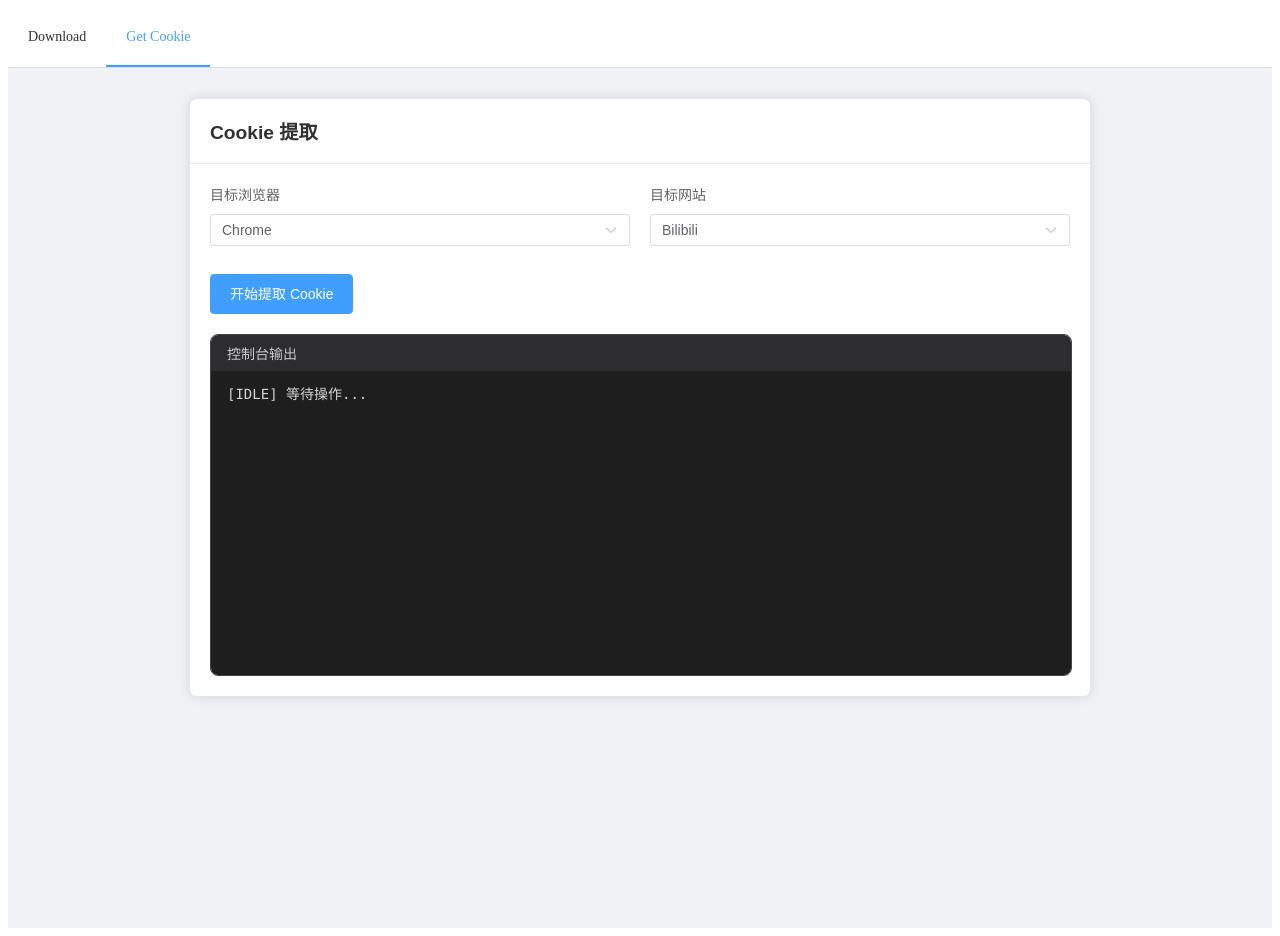
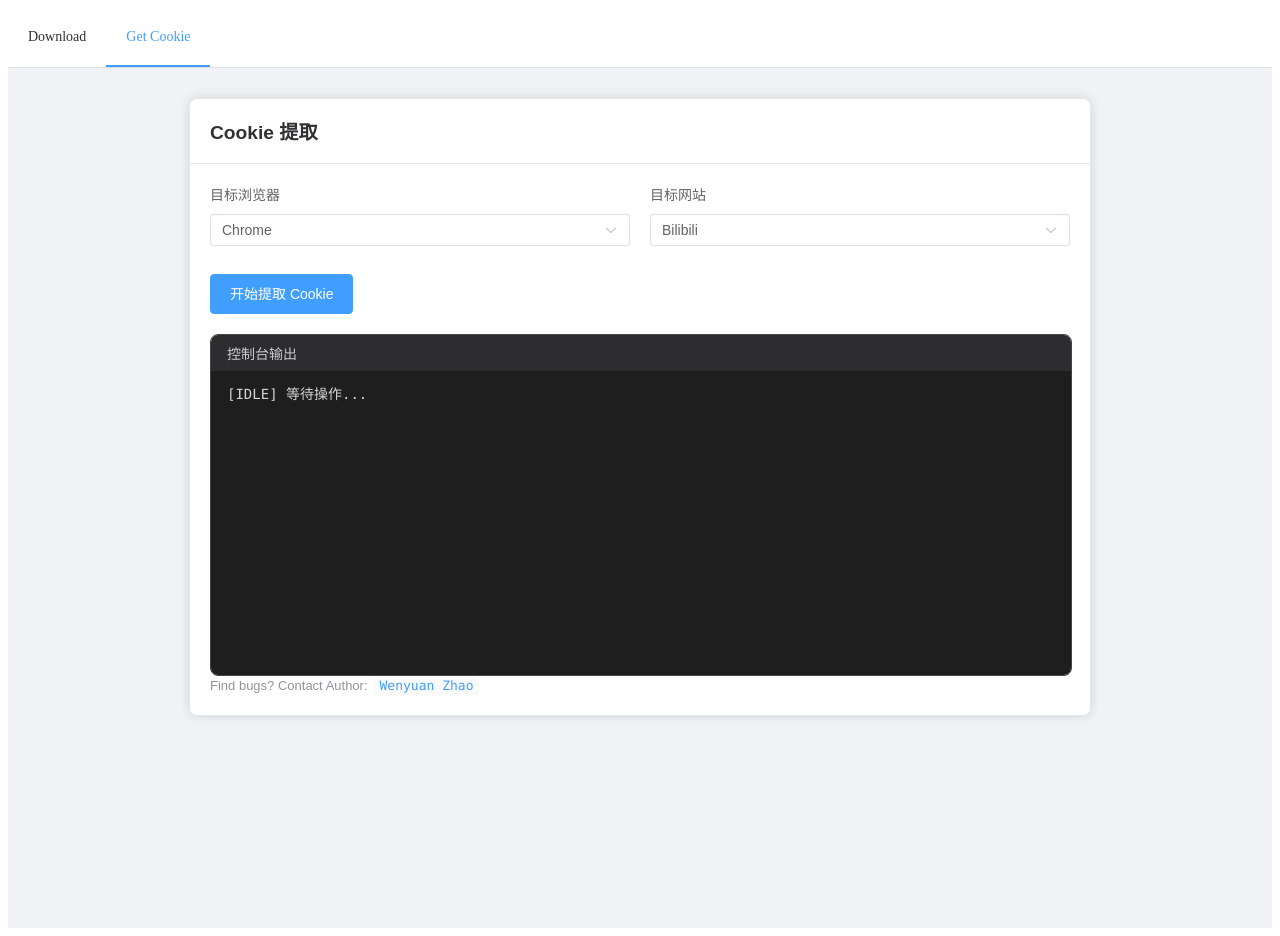
Before and after one commit to inkmac/DownloaderV2-Frontend, a Vue app: page /#/get-cookie in a window 1280 px wide. Built offline with nearby package versions, Linux system fonts and the light colour scheme; the HTML template or start-up script is replaced by a standard one.

Commit message:
feat(components): add ContactAuthor component

```diff
--- /dev/null
+++ b/src/components/ContactAuthor.vue
@@ -0,0 +1,87 @@
+<template>
+  <div class="contact-author">
+    <span class="label-title" v-text="title"></span>
+
+    <el-tooltip
+        :content="url"
+        placement="top"
+        :show-after="200"
+    >
+      <el-link
+          class="path-link"
+          underline="never"
+          @click="openMail(url)"
+      >
+        <span class="path-text">{{ label }}</span>
+      </el-link>
+    </el-tooltip>
+  </div>
+</template>
+
+<script setup lang="ts">
+import request from "@/api";
+import { ElMessage } from "element-plus";
+
+interface Props {
+  title: string;
+  url: string;    // 实际跳转链接 mailto:xxx
+  label: string;
+}
+
+defineProps<Props>()
+
+interface Props {}
+
+interface OpenMailResponse {
+  status: 'success' | 'error';
+  message: string;
+}
+
+const openMail = async (url: string) => {
+  const res: OpenMailResponse = await request.post('/open-mail', {
+    url: url,
+  })
+
+  if (res.status === 'error') {
+    ElMessage.warning(res.message)
+  }
+}
+</script>
+
+<style scoped>
+.contact-author {
+  display: inline-flex;
+  align-items: center;
+  font-size: 13px;
+  line-height: 1;
+}
+
+.label-title {
+  color: var(--el-text-color-secondary);
+  margin-right: 6px;
+  font-weight: 500;
+}
+
+.path-link {
+  font-size: 13px;
+  padding: 2px 6px;
+  border-radius: 4px;
+  background-color: var(--el-fill-color-lighter);
+  transition: all 0.2s ease;
+}
+
+.path-text {
+  color: var(--el-color-primary);
+  font-family: ui-monospace, SFMono-Regular, Menlo, Monaco, Consolas, monospace;
+  border-bottom: 1px solid transparent;
+}
+
+.path-link:hover {
+  background-color: var(--el-color-primary-light-9);
+}
+
+.path-link:hover .path-text {
+  color: var(--el-color-primary-dark-2);
+  border-bottom-color: var(--el-color-primary-light-3);
+}
+</style>
--- a/src/views/DownloadPage.vue
+++ b/src/views/DownloadPage.vue
@@ -75,9 +75,15 @@
             立即下载
           </el-button>
         </div>
+      </el-form>
 
-        <TerminalConsole :logs="terminalLog"/>
-      </el-form>
+      <TerminalConsole :logs="terminalLog"/>
+
+      <ContactAuthor
+          title="Find bugs? Contact Author: "
+          url="mailto:wenyuan_zhao@outlook.com"
+          label="Wenyuan Zhao"
+      />
     </el-card>
   </div>
 
@@ -112,6 +118,7 @@ import { QuestionFilled } from '@element-plus/icons-vue'
 import request from "@/api/index.js";
 import { sleep } from "@/utils/time.ts";
 import TerminalConsole from "@/components/TerminalConsole.vue";
+import ContactAuthor from "@/components/ContactAuthor.vue";
 
 // 数据格式（数据通过后端获取）
 interface VideoFormatDetail {
--- a/src/views/GetCookiePage.vue
+++ b/src/views/GetCookiePage.vue
@@ -43,6 +43,12 @@
       </el-form>
 
       <TerminalConsole :logs="terminalLog"/>
+
+      <ContactAuthor
+          title="Find bugs? Contact Author: "
+          url="mailto:wenyuan_zhao@outlook.com"
+          label="Wenyuan Zhao"
+      />
     </el-card>
   </div>
 </template>
@@ -51,6 +57,7 @@
 import { ref, reactive } from 'vue'
 import request from '@/api'
 import TerminalConsole from "@/components/TerminalConsole.vue";
+import ContactAuthor from "@/components/ContactAuthor.vue";
 
 // 定义接口响应类型
 interface FetchCookieRes {
```
